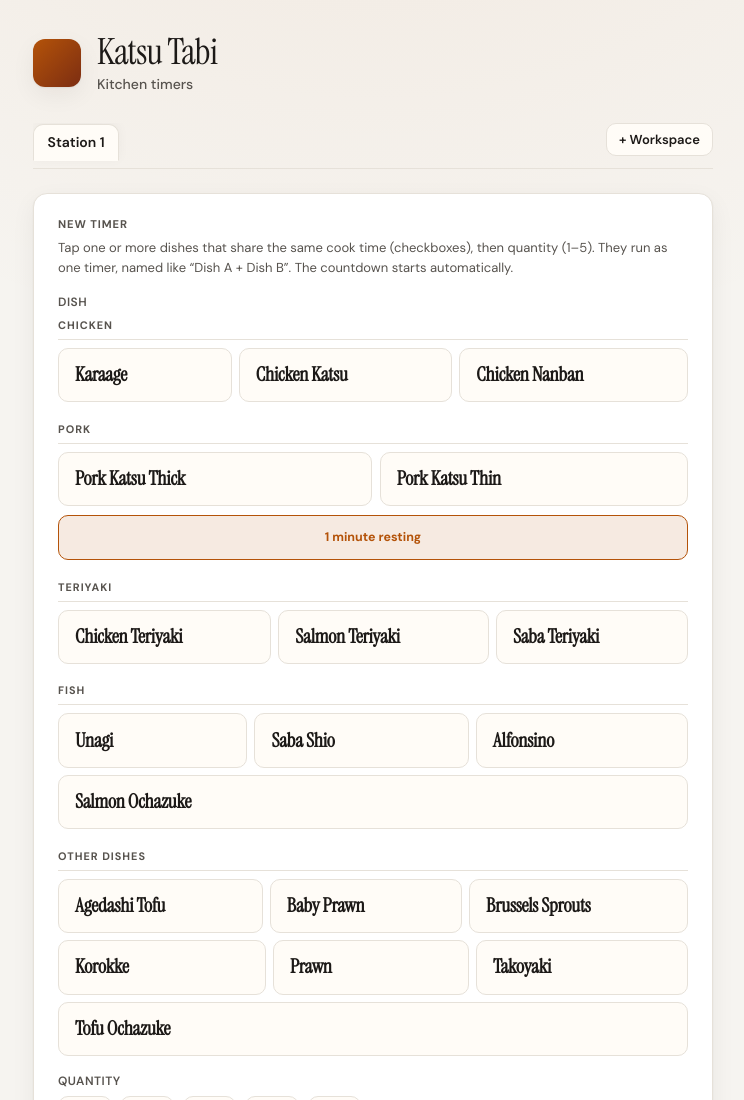
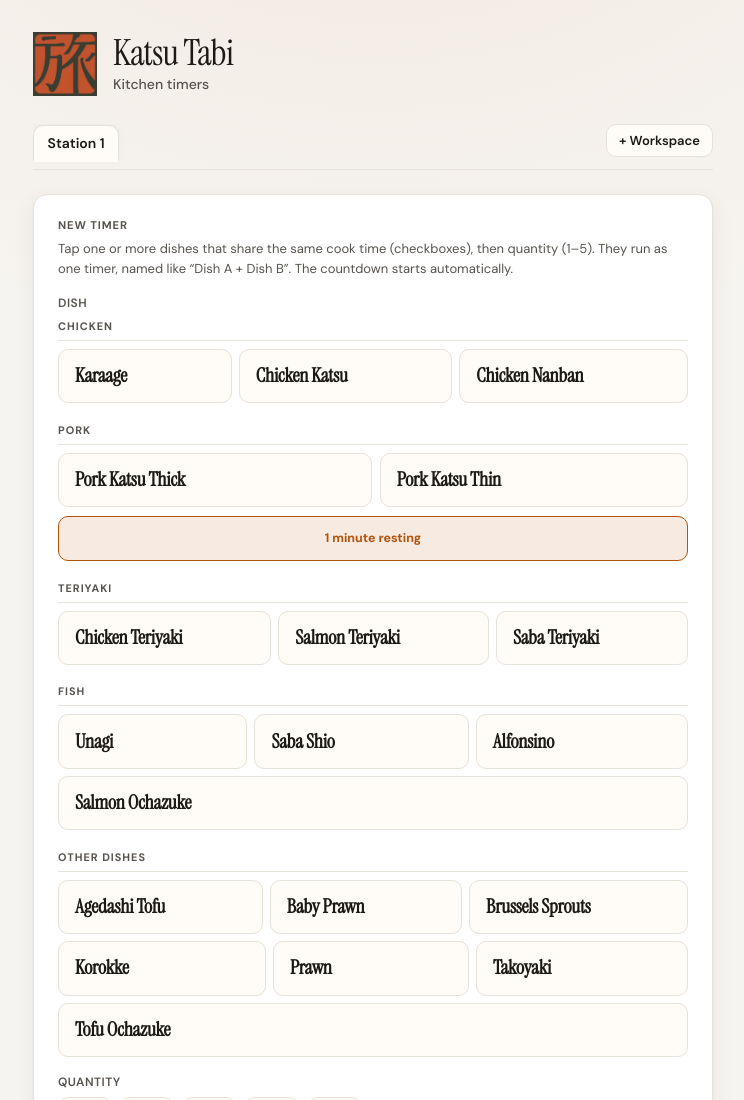
Before and after one commit to nadornhan/Katsu-Tabi-Kitchen-Timer, a plain HTML site: page index.html in a window 1280 px wide. Shown: the top 1100 px of the page, without its empty margins (267-1011 px from the left). Drawn offline with Linux system fonts and the light colour scheme.

Commit message:
Use supplied Katsu Tabi logo in page header

```diff
--- a/index.html
+++ b/index.html
@@ -7,13 +7,13 @@
   <link rel="preconnect" href="https://fonts.googleapis.com" />
   <link rel="preconnect" href="https://fonts.gstatic.com" crossorigin />
   <link href="https://fonts.googleapis.com/css2?family=DM+Sans:ital,opsz,wght@0,9..40,400;0,9..40,500;0,9..40,600;0,9..40,700;1,9..40,400&family=Instrument+Serif:ital@0;1&display=swap" rel="stylesheet" />
-  <link rel="stylesheet" href="styles.css" />
+  <link rel="stylesheet" href="styles.css?v=brand-logo-1" />
 </head>
 <body>
   <div class="app">
     <header class="header">
       <div class="brand">
-        <span class="brand-mark" aria-hidden="true"></span>
+        <img class="brand-mark" src="assets/katsu-tabi-logo.png" alt="Katsu Tabi logo" width="64" height="64" />
         <div>
           <h1 class="brand-title">Katsu Tabi</h1>
           <p class="brand-tag">Kitchen timers</p>
--- a/styles.css
+++ b/styles.css
@@ -53,11 +53,11 @@ body {
 }
 
 .brand-mark {
-  width: 48px;
-  height: 48px;
-  border-radius: 12px;
-  background: linear-gradient(135deg, var(--accent) 0%, #7c2d12 100%);
-  box-shadow: var(--shadow);
+  display: block;
+  flex: 0 0 auto;
+  width: 64px;
+  height: 64px;
+  object-fit: contain;
 }
 
 .brand-title {
```
Also changed, not shown: assets/katsu-tabi-logo.png (added).
